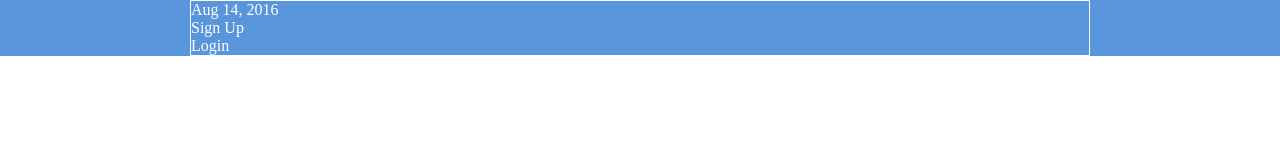
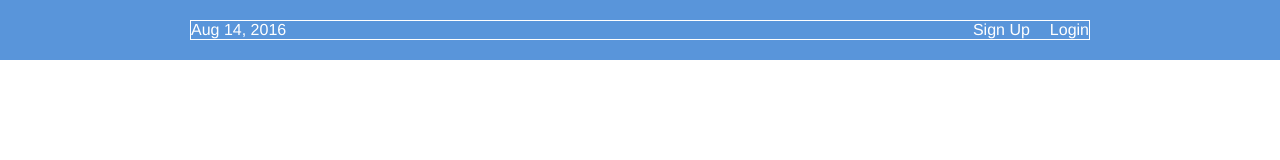
Before and after one commit to rjsudhin/internet-is-hard-flex-box-layout, a plain HTML site: page index.html in a window 1280 px wide. Drawn offline with Linux system fonts and the light colour scheme.

Commit message:
menu-container fully aligned

```diff
--- a/css/styles.css
+++ b/css/styles.css
@@ -4,14 +4,32 @@
   box-sizing: border-box;
 }
 
+html {
+  font-family: Helvetica, sans-serif;
+  font-size: 16px;
+}
+
 .menu-container {
   color: #fff;
   background-color: #5995da;
+  padding: 20px 0;
   display: flex;
   justify-content: center;
+
 }
 
 .menu {
   border: 1px solid #fff; /* For debugging */
   width: 900px;
+  display: flex;
+  justify-content: space-between;
 }
+
+.links {
+  display: flex;
+  justify-content: flex-end;
+}
+
+.login {
+  margin-left: 20px
+}
--- a/index.html
+++ b/index.html
@@ -11,8 +11,10 @@
   <div class="menu-container">
     <div class="menu">
       <div class="date">Aug 14, 2016</div>
-      <div class="signup">Sign Up</div>
-      <div class="login">Login</div>
+      <div class="links">
+        <div class="signup">Sign Up</div>
+        <div class="login">Login</div>
+      </div>
     </div>
   </div>
 
```
